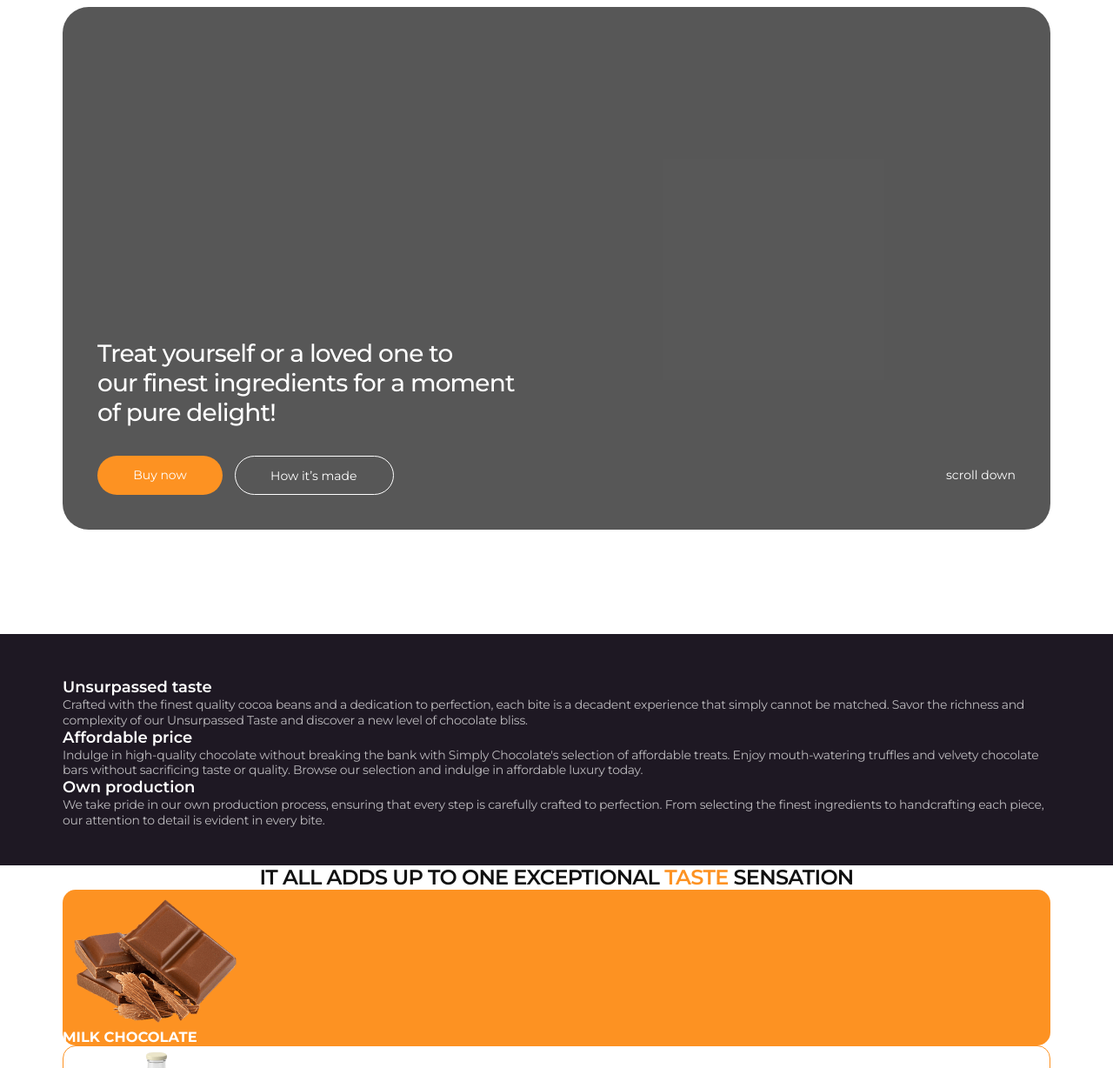
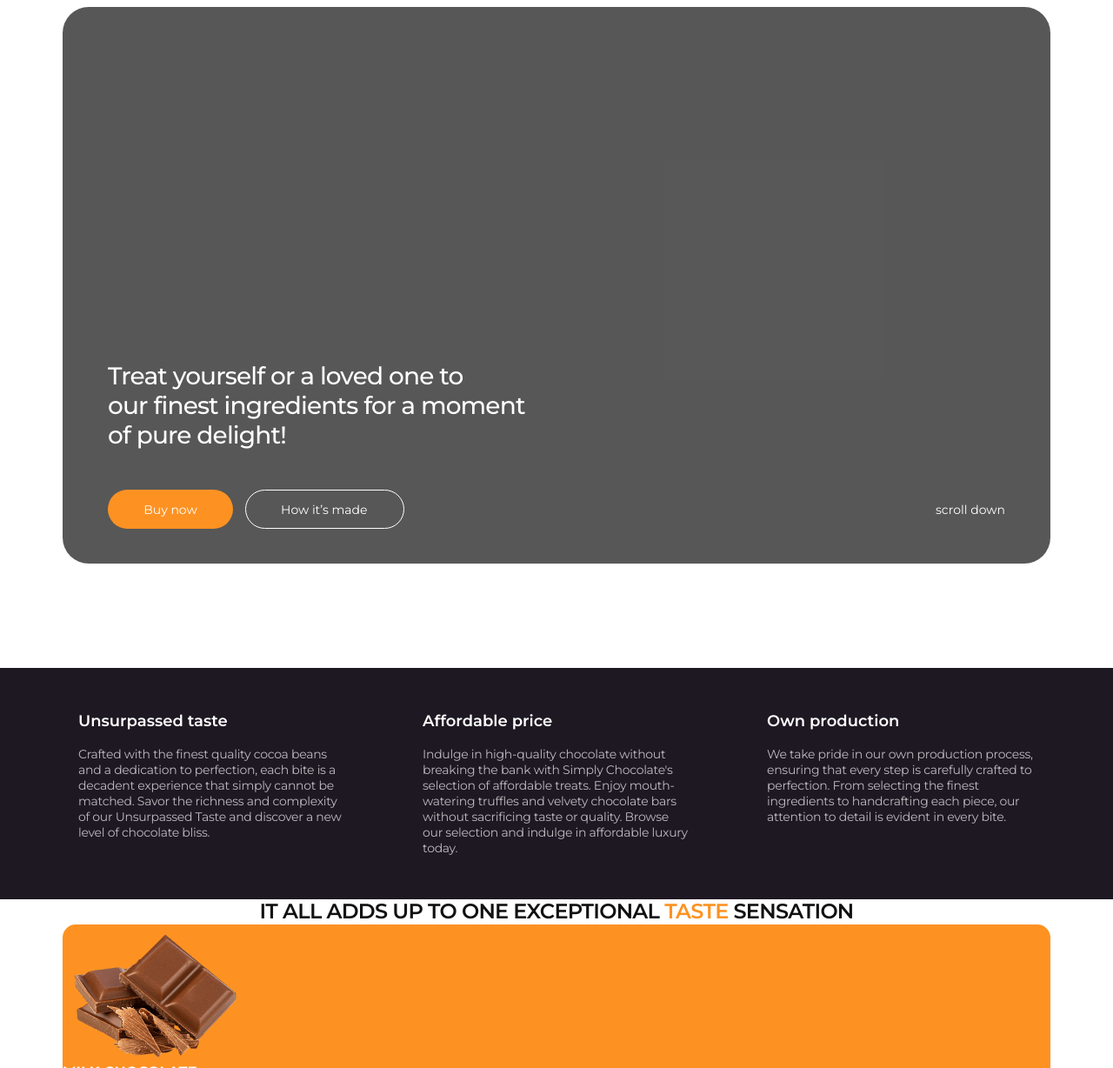
Before and after one commit to usernameRuslant/simply_chocolate, a plain HTML site: page index.html in a window 1280 px wide. Shown: the part 72-1300 px from the top of the page at 87% size. Drawn offline with nearby package versions, Linux system fonts and the light colour scheme.

Commit message:
fix.hero.add.benef

```diff
--- a/css/style.css
+++ b/css/style.css
@@ -114,10 +114,18 @@ body {
 
   width: 1136px;
   padding-bottom: 40px;
-  padding: 0 40px 40px 40px;
+  padding: 0 32px 40px 32px;
   margin-bottom: 120px;
 }
 
+.hero .content-wrapper {
+  padding: 0 20px;
+  display: flex;
+  flex-direction: column;
+  justify-content: end;
+  gap: 14px;
+  height: 600px;
+}
 .hero-title {
   font-weight: 500;
   font-size: 28px;
@@ -167,16 +175,24 @@ body {
   height: 266px;
   background: var(--violet);
 }
-
+.benefits .container {
+  width: 1164px;
+}
 .benefits-list {
+  display: flex;
+  /* justify-content: space-between; */
+  gap: 88px;
 }
 .benefits-item {
+  /* width: 308px; */
+  flex-basis: calc((100% - 176px) / 3);
 }
 .benefits-title {
   font-weight: 600;
   font-size: 18px;
   line-height: 1.22222;
   color: var(--white);
+  margin-bottom: 18px;
 }
 .benefits-text {
   font-weight: 400;
--- a/index.html
+++ b/index.html
@@ -80,6 +80,7 @@
       <!-- hero -->
       <section class="hero">
         <div class="container">
+          <div class="content-wrapper">
             <h1 class="hero-title">
               Treat yourself or a loved one to <br />
               our finest ingredients for a moment of pure delight!
@@ -92,11 +93,13 @@
               <a class="hero-link-scroll" href="#">scroll down</a>
             </div>
           </div>
+        </div>
       </section>
       <!-- benefits -->
       <section class="benefits">
         <div class="container">
           <h2 class="visually-hidden">Benefits</h2>
+
           <ul class="benefits-list">
             <li class="benefits-item">
               <h3 class="benefits-title">Unsurpassed taste</h3>
```
Lines whose indentation alone changed are shown as unchanged.
